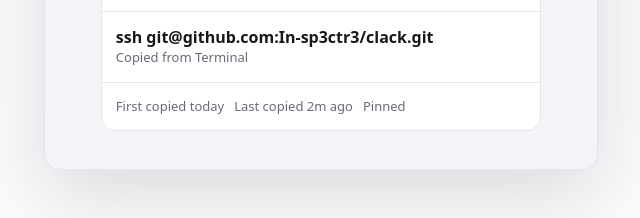
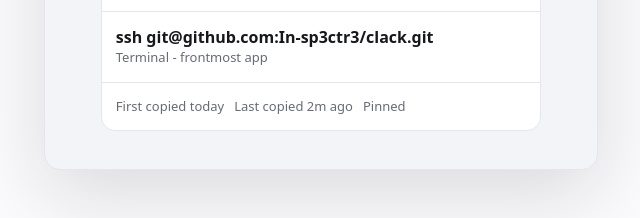
Before and after one commit to In-sp3ctr3/clack, a website: page site/index.html in a window 1280 px wide. Shown: the part 435-653 px from the top of the page, 574-1214 px from the left. Drawn offline with Linux system fonts and the light colour scheme.

Commit message:
Tighten source wording on site

```diff
--- a/site/index.html
+++ b/site/index.html
@@ -69,7 +69,7 @@
               </li>
               <li>
                 <strong>ssh git@github.com:In-sp3ctr3/clack.git</strong>
-                <span>Copied from Terminal</span>
+                <span>Terminal - frontmost app</span>
               </li>
             </ol>
             <div class="details">
```
